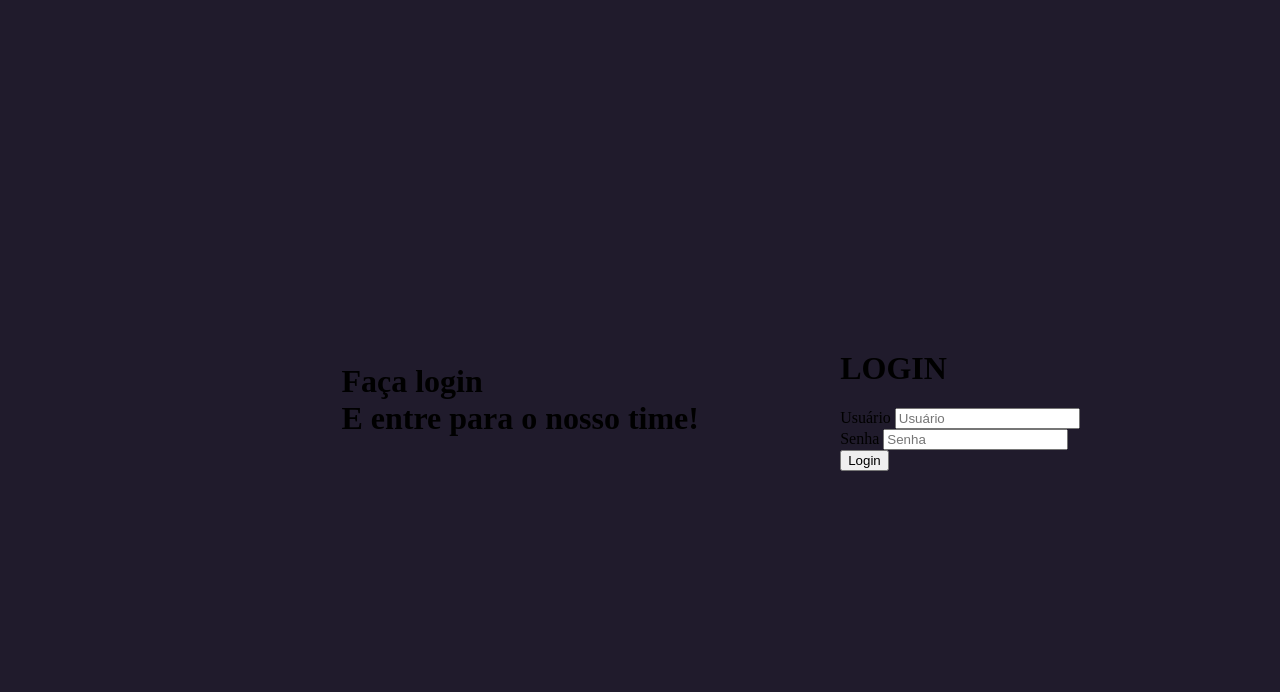
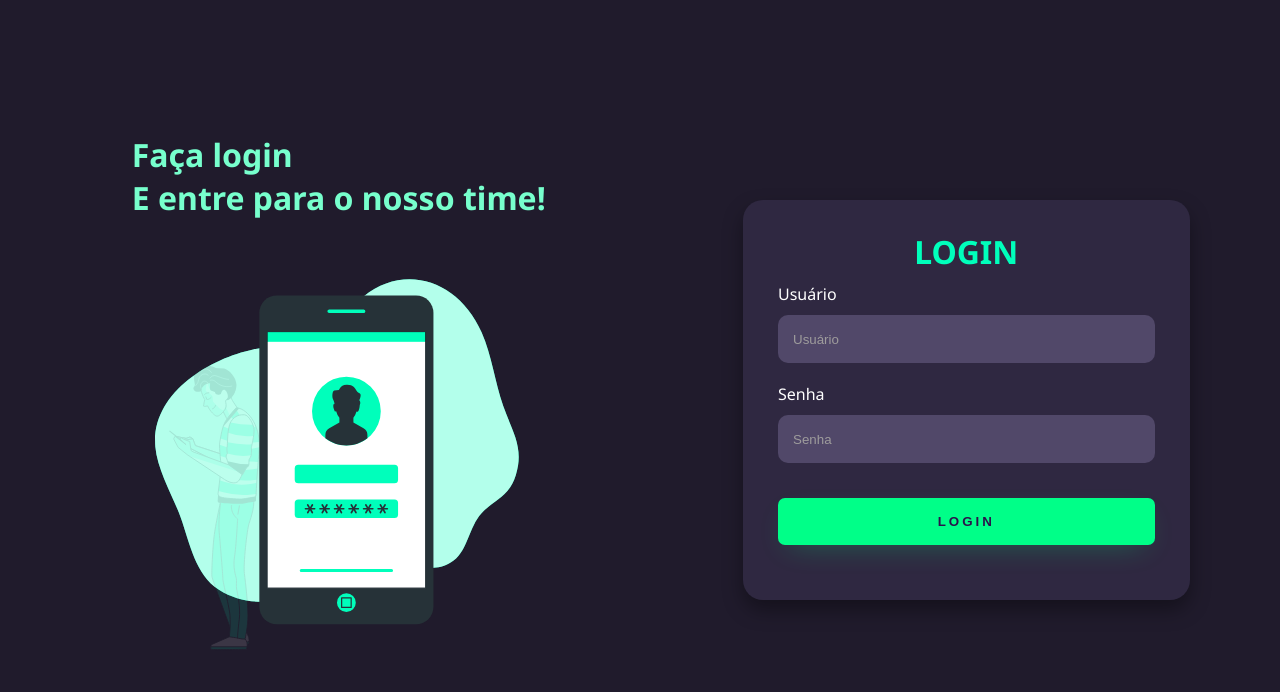
Before and after one commit to DiogoDuzac/Login02, a plain HTML site: page index.html in a window 1280 px wide. Drawn offline with Linux system fonts and the light colour scheme.

Commit message:
projeto-login02

```diff
--- a/index.html
+++ b/index.html
@@ -6,11 +6,13 @@
     <meta name="viewport" content="width=device-width, initial-scale=1.0">
     <title>Login</title>
     <link rel="stylesheet" href="style.css">
+    <link rel="stylesheet" href="media-queries.css">
 </head>
 <body>
     <main>
         <div class="left-login">
-            <h1>Faça login<br>E entre para o nosso time!</h1>
+            <h1>Faça login <br> E entre para o nosso time!</h1>
+            <img class="left-image" src="image-login.svg" alt="">
         </div>
         <div class="right-login">
             <div class="card">
@@ -21,7 +23,7 @@
                 </div>
                 <div class="text">
                     <label for="Senha">Senha</label>
-                    <input type="password" name="Senha" placeholder="Senha">
+                    <input  type="password" name="Senha" placeholder="Senha">
                 </div>
                 <button class="btm">
                     Login
--- /dev/null
+++ b/media-queries.css
@@ -0,0 +1,25 @@
+@charset "UTF-8";
+
+@media only screen and (max-width: 950px){
+    .card {
+        width: 85%;
+    }
+}
+
+@media only screen and (max-width: 600px) {
+   main {
+        flex-direction: column;
+   }
+
+   .left-login > h1 {
+        display: none;
+   }
+
+   .left-login {
+        width: 100%;
+   }
+
+   .right-login {
+        width: 100%;
+   }
+}
--- a/style.css
+++ b/style.css
@@ -1,9 +1,14 @@
 @charset "UTF-8";
+
+
+@import url('https://fonts.googleapis.com/css2?family=Noto+Sans:wght@400;700&display=swap');
 
 body {
     margin: 0;
     padding: 0;
     box-sizing: border-box;
+    font-family: 'Noto Sans', sans-serif;
+
 }
 
 main {
@@ -22,4 +27,88 @@ main {
     justify-content: center;
     align-items: center;
     flex-direction: column;
+    flex-wrap: nowrap;
+    margin-left: 25px;
 }
+
+.left-login > h1 {
+    font: 3vw;
+    color: #77ffcd;
+    box-sizing: none;
+}
+
+.left-image {
+    width: 35vw;
+}
+
+.right-login {
+    width: 50vw;
+    height: 100vh;
+    display: flex;
+    justify-content: center;
+    align-items: center;
+}
+
+.card {
+    width: 60%;
+    background-color: #2f2841;
+    display: flex;
+    justify-content: center;
+    align-items: center;
+    flex-direction: column;
+    padding: 30px 35px;
+    border-radius: 20px;
+    box-shadow: 0px 10px 20px #0000005b;
+}
+
+.card > h1 {
+    color: #00ffbb;
+    font-weight: 800;
+    margin: 0;
+}
+
+.text {
+    width: 100%;
+    display: flex;
+    flex-direction: column;
+    align-items: flex-start;
+    justify-content: center;
+    margin: 10px 0;
+}
+
+.text > input {
+    width: 100%;
+    border: none;
+    border-radius: 10px;
+    padding: 15px;
+    background-color: #514869;
+    color: white;
+    font-size: 12pt;
+    outline: none;
+    box-sizing: border-box;
+}
+
+.text > label {
+    color: white;
+    margin-bottom: 10px;
+}
+
+.text > input::placeholder {
+    color: rgb(158, 156, 156);
+    font-size: smaller;
+}
+
+.btm {
+    width: 100%;
+    padding: 16px 0;
+    margin: 25px;
+    border: none;
+    border-radius: 7px;
+    text-transform: uppercase;
+    font-weight: 800;
+    letter-spacing: 3px;
+    color: #2b134b;
+    background-color:  #00ff88;
+    cursor: pointer;
+    box-shadow: 0px 10px 30px -12px #00ff8052;
+}
```
Also changed, not shown: image-login.svg (added).
